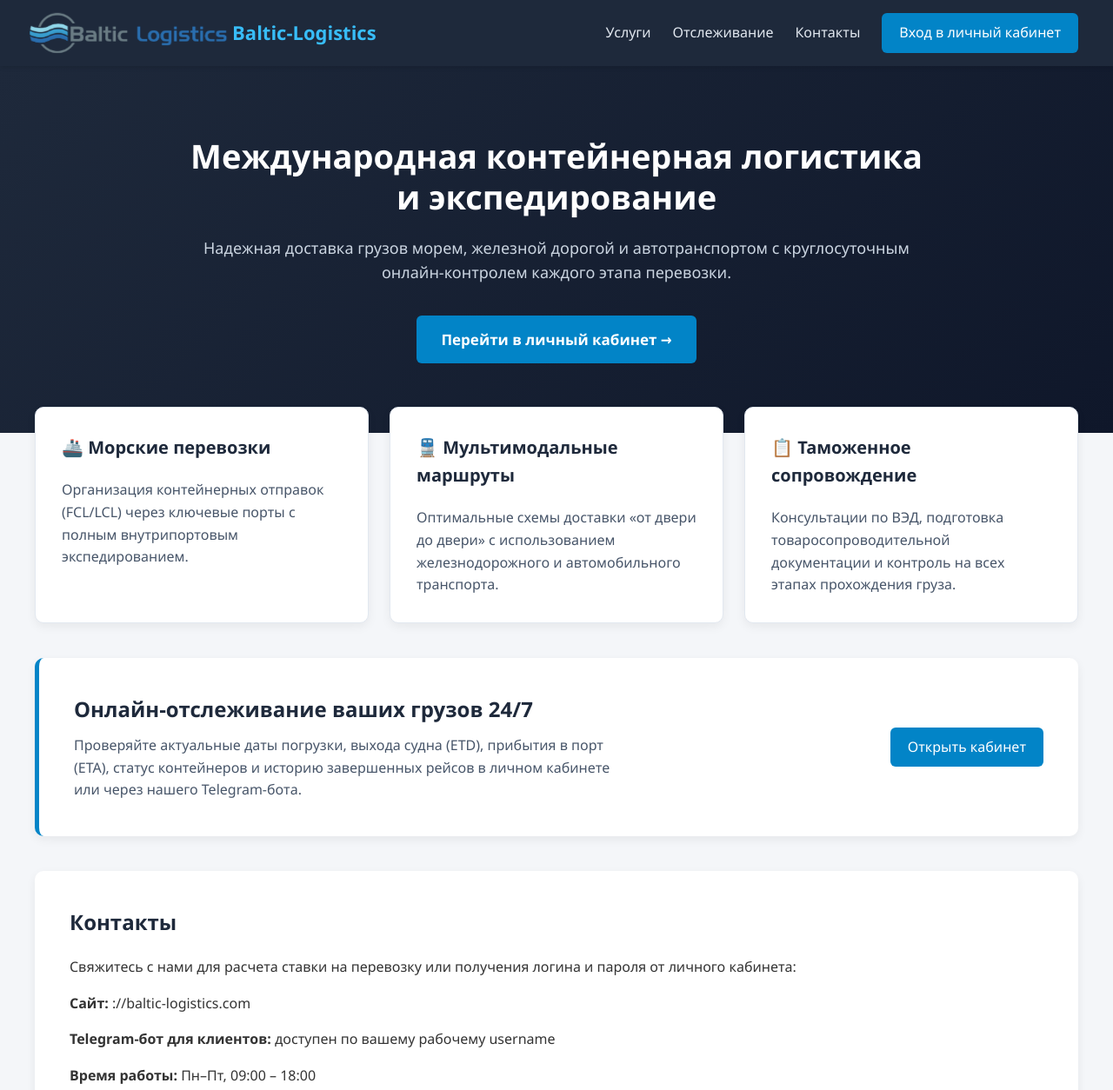
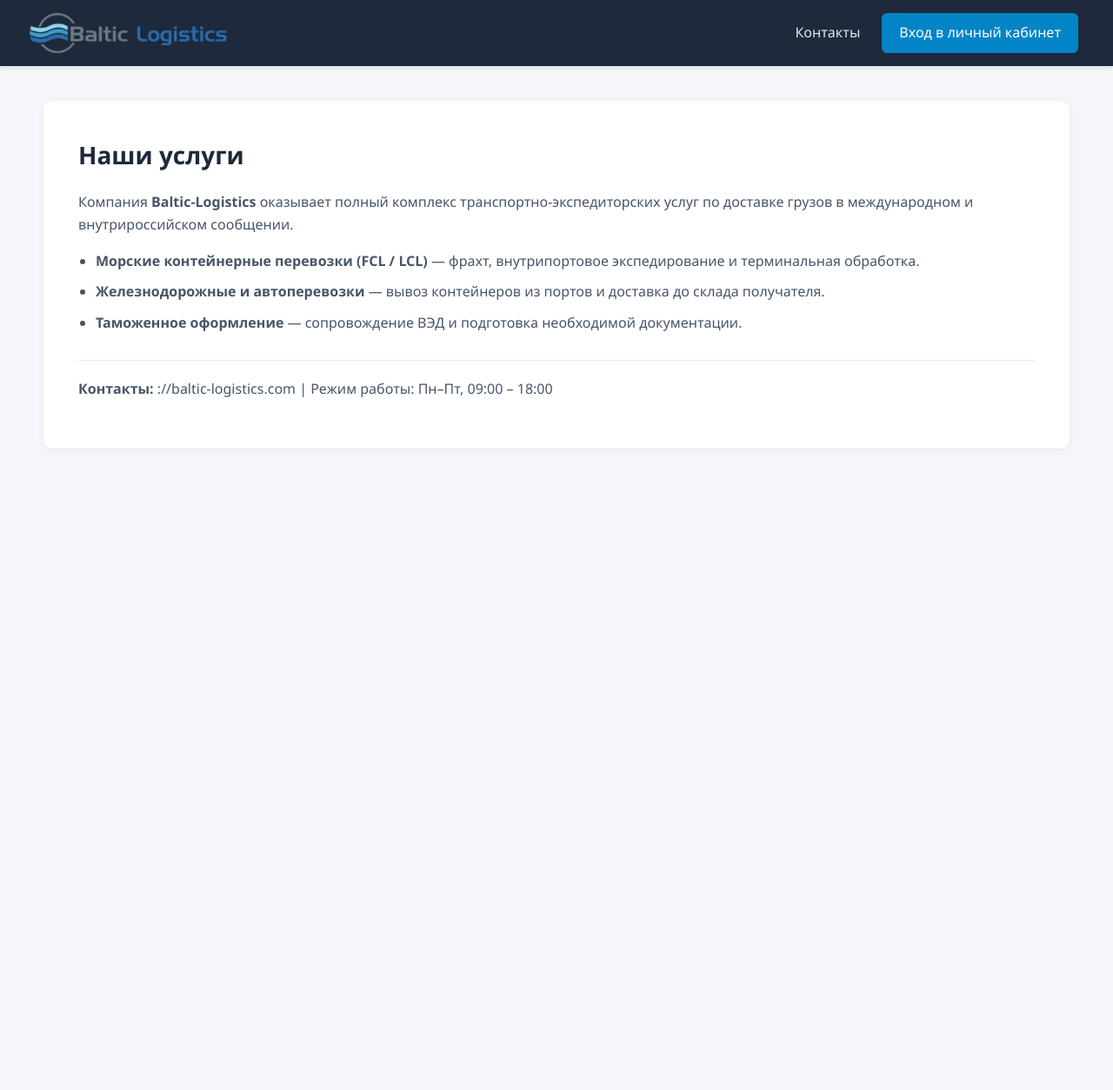
Before and after one commit to gustavodimongez1977-rgb/baltic-logisitcs, a plain HTML site: page index.html in a window 1280 px wide. Shown: the top 1254 px of the page at 87% size. After the commit the page ends 800 px from the top, so only its background shows below. Drawn offline with Linux system fonts and the light colour scheme.

Commit message:
Update index.html

```diff
--- a/index.html
+++ b/index.html
@@ -3,7 +3,7 @@
 <head>
   <meta charset="UTF-8">
   <meta name="viewport" content="width=device-width, initial-scale=1.0">
-  <title>Baltic-Logistics — Международные контейнерные перевозки</title>
+  <title>Baltic-Logistics — Услуги компании</title>
   <style>
     body {
       font-family: 'Segoe UI', Tahoma, sans-serif;
@@ -22,9 +22,6 @@
       box-shadow: 0 2px 5px rgba(0,0,0,0.1);
       flex-wrap: wrap;
       gap: 15px;
-      position: sticky;
-      top: 0;
-      z-index: 100;
     }
     .logo {
       font-size: 22px;
@@ -75,101 +72,36 @@
     .btn:hover {
       background: #0369a1;
     }
-    .btn-lg {
-      padding: 14px 28px;
-      font-size: 17px;
-      font-weight: 600;
-    }
-    .hero {
-      background: linear-gradient(135deg, #1e293b 0%, #0f172a 100%);
-      color: white;
-      padding: 80px 40px;
-      text-align: center;
-    }
-    .hero-inner {
-      max-width: 850px;
-      margin: 0 auto;
-    }
-    .hero h1 {
-      font-size: 38px;
-      margin: 0 0 20px;
-      line-height: 1.25;
-    }
-    .hero p {
-      font-size: 18px;
-      color: #cbd5e1;
-      margin: 0 0 35px;
-    }
     main {
-      max-width: 1200px;
-      margin: -30px auto 50px;
-      padding: 0 20px;
-    }
-    .grid-3 {
-      display: grid;
-      grid-template-columns: repeat(auto-fit, minmax(300px, 1fr));
-      gap: 24px;
-      margin-bottom: 40px;
-    }
-    .card {
-      background: white;
-      padding: 30px;
-      border-radius: 10px;
-      box-shadow: 0 4px 12px rgba(0,0,0,0.06);
-      border: 1px solid #e2e8f0;
-    }
-    .card h3 {
-      margin-top: 0;
-      color: #1e293b;
-      font-size: 20px;
-    }
-    .card p {
-      color: #475569;
-      margin-bottom: 0;
-    }
-    .tracking-banner {
+      max-width: 1100px;
+      margin: 40px auto;
       background: white;
       padding: 40px;
       border-radius: 10px;
-      box-shadow: 0 4px 12px rgba(0,0,0,0.06);
-      border-left: 5px solid #0284c7;
-      display: flex;
-      justify-content: space-between;
-      align-items: center;
-      flex-wrap: wrap;
-      gap: 20px;
-      margin-bottom: 40px;
+      box-shadow: 0 2px 10px rgba(0,0,0,0.05);
     }
-    .tracking-banner h2 {
-      margin: 0 0 10px;
-      color: #1e293b;
-    }
-    .tracking-banner p {
-      margin: 0;
-      color: #475569;
-      max-width: 650px;
-    }
-    .contacts-box {
-      background: white;
-      padding: 40px;
-      border-radius: 10px;
-      box-shadow: 0 4px 12px rgba(0,0,0,0.06);
-    }
-    .contacts-box h2 {
+    h1 {
       margin-top: 0;
       color: #1e293b;
+      font-size: 28px;
+      margin-bottom: 20px;
     }
-    footer {
-      background: #1e293b;
-      color: #94a3b8;
-      text-align: center;
-      padding: 25px;
-      font-size: 14px;
+    p {
+      color: #475569;
+      font-size: 16px;
+      margin-bottom: 15px;
+    }
+    ul {
+      color: #475569;
+      font-size: 16px;
+      padding-left: 20px;
+    }
+    li {
+      margin-bottom: 10px;
     }
     @media (max-width: 768px) {
       header { padding: 15px 20px; }
-      .hero { padding: 50px 20px; }
-      .hero h1 { font-size: 28px; }
+      main { margin: 20px 15px; padding: 25px; }
     }
   </style>
 </head>
@@ -178,60 +110,28 @@
   <header>
     <a href="/" class="logo">
       <img src="logo_bl.png" alt="Baltic-Logistics" class="logo-img">
-      <span>Baltic-Logistics</span>
     </a>
     <nav>
-      <a href="#services">Услуги</a>
-      <a href="#tracking">Отслеживание</a>
       <a href="#contacts">Контакты</a>
       <a href="https://google.com" class="btn">Вход в личный кабинет</a>
     </nav>
   </header>
 
-  <section class="hero">
-    <div class="hero-inner">
-      <h1>Международная контейнерная логистика и экспедирование</h1>
-      <p>Надежная доставка грузов морем, железной дорогой и автотранспортом с круглосуточным онлайн-контролем каждого этапа перевозки.</p>
-      <a href="https://google.com" class="btn btn-lg">Перейти в личный кабинет →</a>
-    </div>
-  </section>
-
   <main>
-    <div id="services" class="grid-3">
-      <div class="card">
-        <h3>🚢 Морские перевозки</h3>
-        <p>Организация контейнерных отправок (FCL/LCL) через ключевые порты с полным внутрипортовым экспедированием.</p>
-      </div>
-      <div class="card">
-        <h3>🚆 Мультимодальные маршруты</h3>
-        <p>Оптимальные схемы доставки «от двери до двери» с использованием железнодорожного и автомобильного транспорта.</p>
-      </div>
-      <div class="card">
-        <h3>📋 Таможенное сопровождение</h3>
-        <p>Консультации по ВЭД, подготовка товаросопроводительной документации и контроль на всех этапах прохождения груза.</p>
-      </div>
-    </div>
-
-    <div id="tracking" class="tracking-banner">
-      <div>
-        <h2>Онлайн-отслеживание ваших грузов 24/7</h2>
-        <p>Проверяйте актуальные даты погрузки, выхода судна (ETD), прибытия в порт (ETA), статус контейнеров и историю завершенных рейсов в личном кабинете или через нашего Telegram-бота.</p>
-      </div>
-      <a href="https://google.com" class="btn">Открыть кабинет</a>
-    </div>
-
-    <div id="contacts" class="contacts-box">
-      <h2>Контакты</h2>
-      <p>Свяжитесь с нами для расчета ставки на перевозку или получения логина и пароля от личного кабинета:</p>
-      <p><strong>Сайт:</strong> ://baltic-logistics.com</p>
-      <p><strong>Telegram-бот для клиентов:</strong> доступен по вашему рабочему username</p>
-      <p><strong>Время работы:</strong> Пн–Пт, 09:00 – 18:00</p>
-    </div>
+    <!-- СЮДА ВПИШИТЕ ТЕКСТ ОБ УСЛУГАХ ВАШЕЙ КОМПАНИИ -->
+    <h1>Наши услуги</h1>
+    <p>
+      Компания <strong>Baltic-Logistics</strong> оказывает полный комплекс транспортно-экспедиторских услуг по доставке грузов в международном и внутрироссийском сообщении.
+    </p>
+    <ul>
+      <li><strong>Морские контейнерные перевозки (FCL / LCL)</strong> — фрахт, внутрипортовое экспедирование и терминальная обработка.</li>
+      <li><strong>Железнодорожные и автоперевозки</strong> — вывоз контейнеров из портов и доставка до склада получателя.</li>
+      <li><strong>Таможенное оформление</strong> — сопровождение ВЭД и подготовка необходимой документации.</li>
+    </ul>
+    <p id="contacts" style="margin-top: 30px; padding-top: 20px; border-top: 1px solid #e2e8f0;">
+      <strong>Контакты:</strong> ://baltic-logistics.com | Режим работы: Пн–Пт, 09:00 – 18:00
+    </p>
   </main>
-
-  <footer>
-    © 2026 Baltic-Logistics. Все права защищены.
-  </footer>
 
 </body>
 </html>
```
